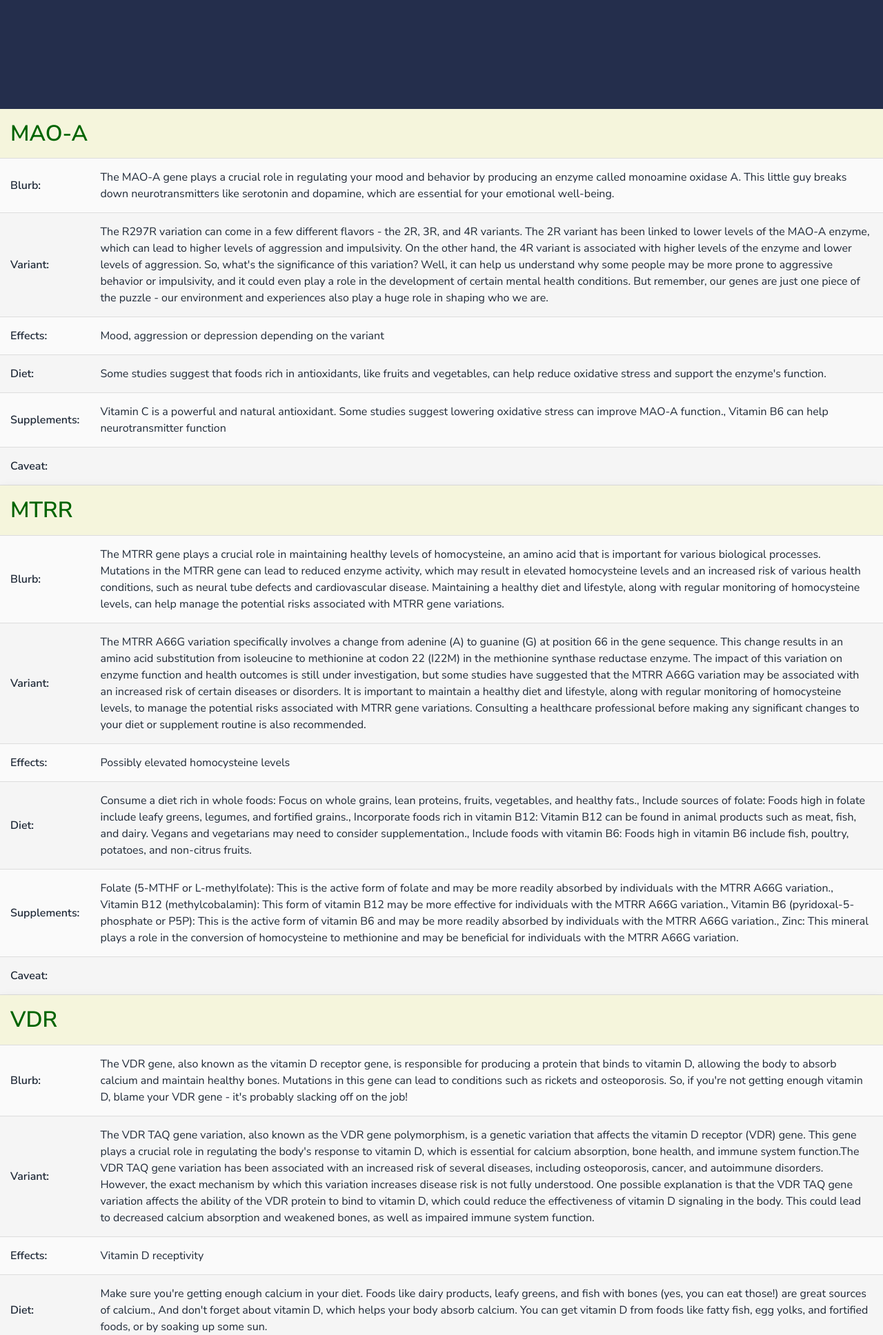
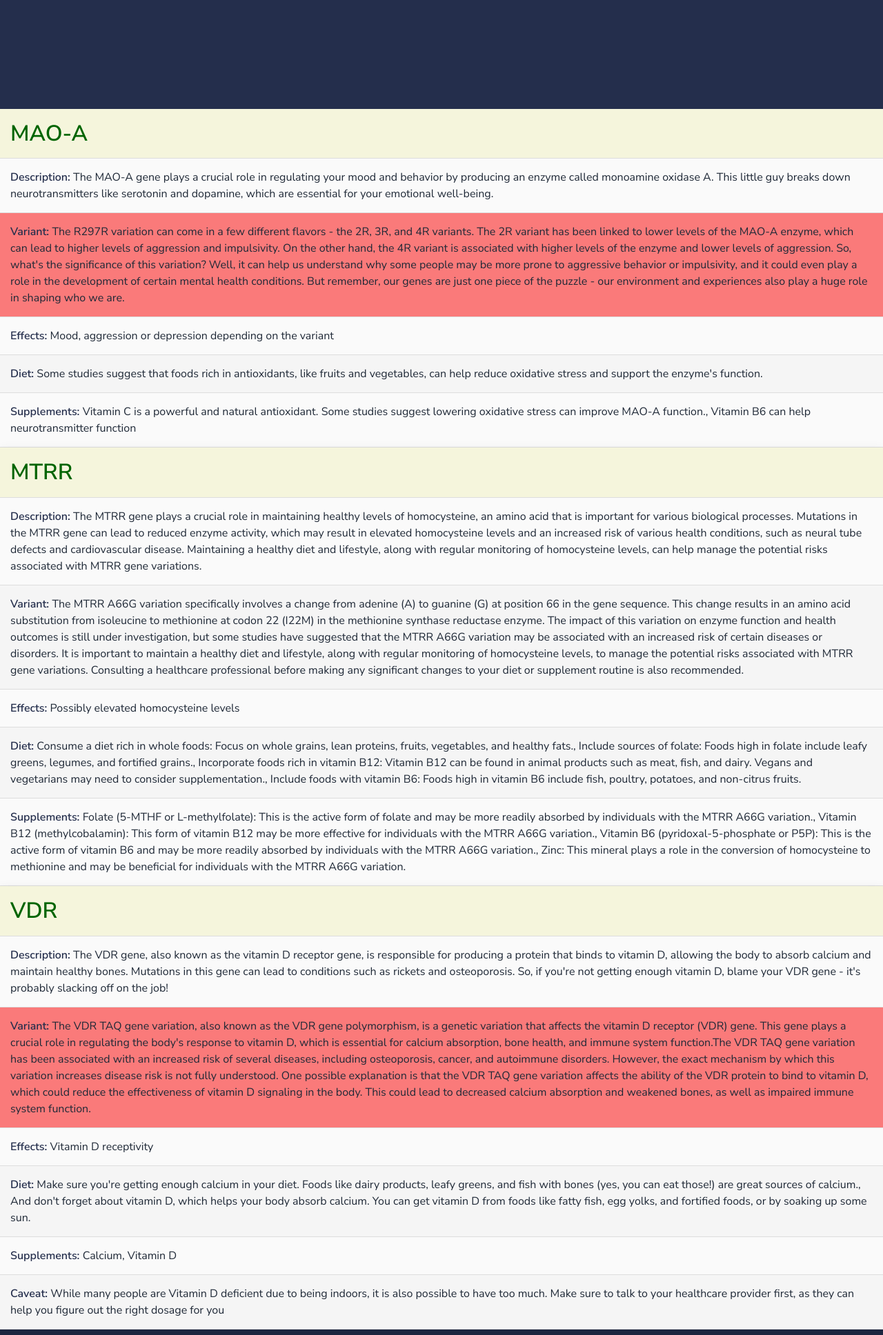
Before and after one commit to OmnisCyber/genuplift_flask, a Flask app: template apps/templates/home/response.html in a window 1280 px wide. Shown: the part 395-2331 px from the top of the page at 69% size. Run offline with Flask 2, Linux system fonts and the light colour scheme; the template is opened without the code that fills it, so the values that code supplies are empty; parts of the project's set-up code (start-up, migrations or seed data) failed here and were passed over; some libraries are stand-ins or nearby versions.

Commit message:
added variant highlight in report - not finished

```diff
--- a/apps/templates/home/response.html
+++ b/apps/templates/home/response.html
@@ -33,6 +33,12 @@
     .gene-name h2 {
         color: #006400; /* Dark green gene name text */
         margin: 0; /* Remove default margin for cleaner appearance */
+    }
+    .gene-table strong {
+        color: #242e4c !important;
+    }
+    .transparent-red-background {
+        background-color: rgba(255, 0, 0, 0.5); /* Transparent red background */
     }
 </style>
 {% endblock stylesheets %}
@@ -75,35 +81,52 @@
             geneNameCell.colSpan = 2;
             geneNameCell.innerHTML = `<h2>${geneName}</h2>`;
 
+
             // Blurb row
             const blurbRow = table.insertRow();
-            blurbRow.insertCell().innerHTML = '<strong>Blurb:</strong>';
-            blurbRow.insertCell().innerHTML = geneInfo.blurb;
+            blurbRow.insertCell().innerHTML = '<strong>Description: </strong>' + geneInfo.blurb;
 
+            const specifiedVariants = {
+                "COMT": ["V158M", "H62H", "P199P"],
+                "VDR": ["BDM", "TAQ"],
+                "MAO-A": ["R297R"],
+                "ACAT1": ["02"],
+                "MTHFR": ["C677T", "03 P39P", "A1298C"],
+                "MTR": ["A2756G"],
+                "MTRR": ["A66G", "H595Y", "K350A", "R415T", "A664A"],
+                "BHMT": ["02", "04", "08"],
+                "CBS": ["C699T", "A360A", "N212N"],
+                "SHMT1": ["C1420T"],
+                "AHCY": ["01", "02", "19"]
+            };
             // Variant row
             const variantRow = table.insertRow();
-            variantRow.insertCell().innerHTML = '<strong>Variant:</strong>';
-            variantRow.insertCell().innerHTML = geneInfo.variant.blurb;
+            if(geneName == "MAO-A" || geneName == "VDR" && geneInfo.variant.blurb.includes("R297R") || geneInfo.variant.blurb.includes("BDM") || geneInfo.variant.blurb.includes("TAQ")){
+                variantRow.className = "transparent-red-background";
+                variantRow.insertCell().innerHTML = '<strong>Variant: </strong>' + geneInfo.variant.blurb;
+            }
+            else{
+                variantRow.insertCell().innerHTML = '<strong>Variant: </strong>' + geneInfo.variant.blurb;
+            }
+
 
             // Effects row
             const effectsRow = table.insertRow();
-            effectsRow.insertCell().innerHTML = '<strong>Effects:</strong>';
-            effectsRow.insertCell().innerHTML = geneInfo.variant.effects.join(', ');
+            effectsRow.insertCell().innerHTML = '<strong>Effects: </strong>' + geneInfo.variant.effects.join(', ');
 
             // Diet row
             const dietRow = table.insertRow();
-            dietRow.insertCell().innerHTML = '<strong>Diet:</strong>';
-            dietRow.insertCell().innerHTML = geneInfo.variant.diet.join(', ');
+            dietRow.insertCell().innerHTML = '<strong>Diet: </strong>' + geneInfo.variant.diet.join(', ');
 
             // Supplements row
             const supplementsRow = table.insertRow();
-            supplementsRow.insertCell().innerHTML = '<strong>Supplements:</strong>';
-            supplementsRow.insertCell().innerHTML = geneInfo.variant.supplements.join(', ');
+            supplementsRow.insertCell().innerHTML = '<strong>Supplements: </strong>' + geneInfo.variant.supplements.join(', ');
 
             // Caveat row
-            const caveatRow = table.insertRow();
-            caveatRow.insertCell().innerHTML = '<strong>Caveat:</strong>';
-            caveatRow.insertCell().innerHTML = geneInfo.variant.caveat;
+            if(geneInfo.variant.caveat){
+                const caveatRow = table.insertRow();
+                caveatRow.insertCell().innerHTML = '<strong>Caveat: </strong>' + geneInfo.variant.caveat;
+            }
 
             // Append table to container
             container.appendChild(table);
```
